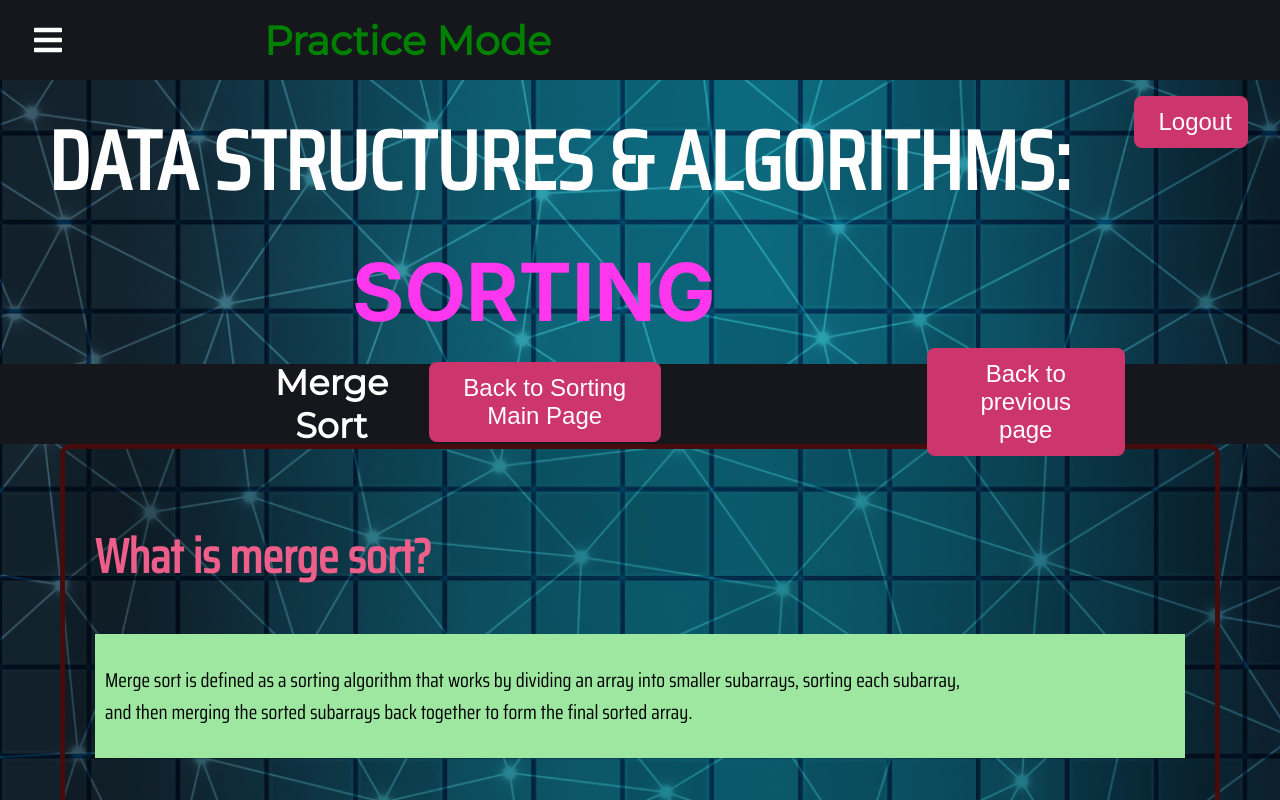
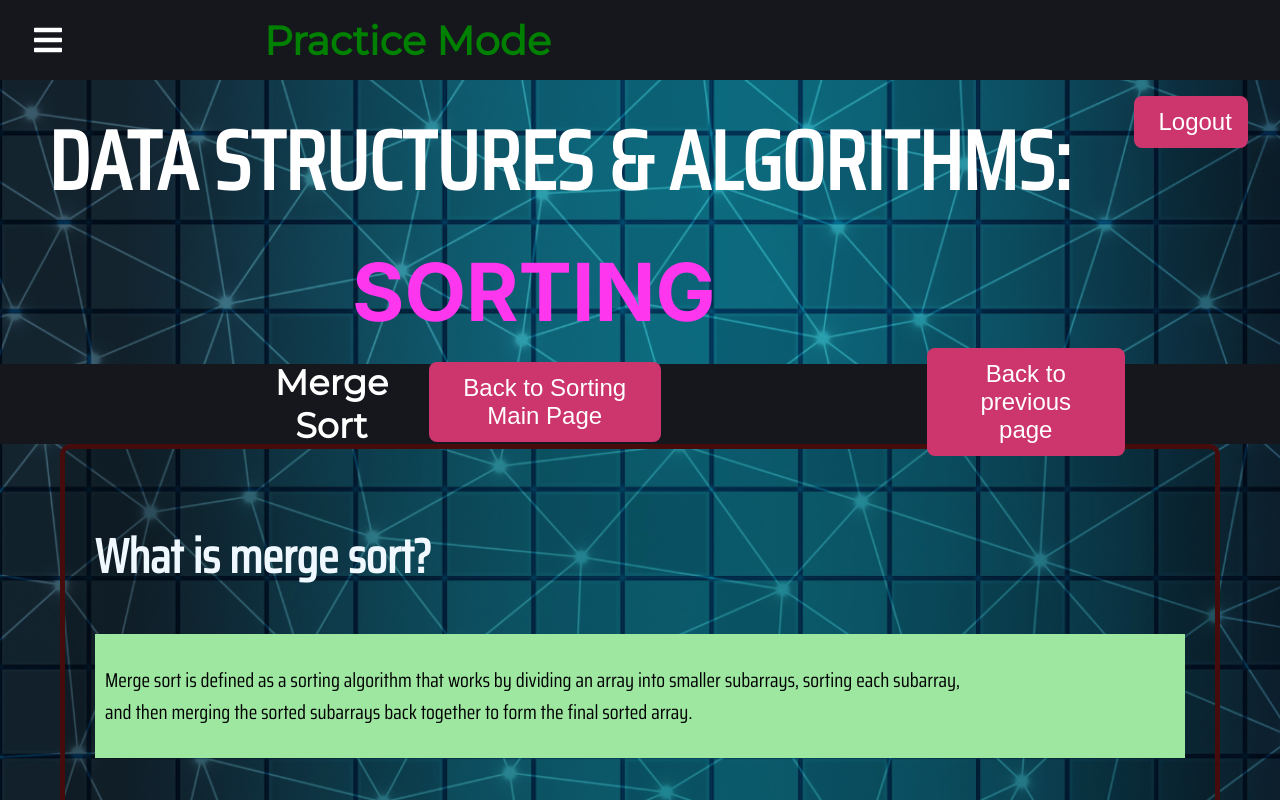
Before and after one commit to KagisoLesomo/SortingPlugIn, a React (Create React App) app: page /practice/merge in a window 1280 px wide. Shown: the top 800 px of the page. Built offline with nearby package versions, Linux system fonts and the light colour scheme; no server answers.

Commit message:
Update PracticePageStyle.css h2 colour

```diff
--- a/src/components/PracticePageStyle.css
+++ b/src/components/PracticePageStyle.css
@@ -25,7 +25,7 @@
   }
 
   .content h2{
-    color: rgb(238, 94, 139);
+    color: aliceblue;
     font-size: 3rem;
   }
 
```
